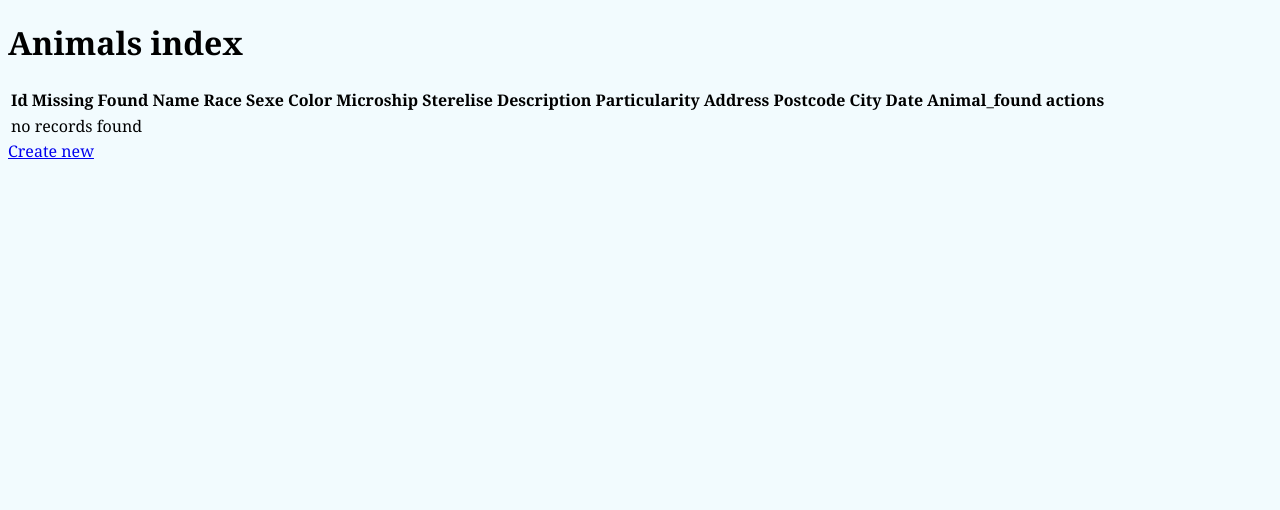
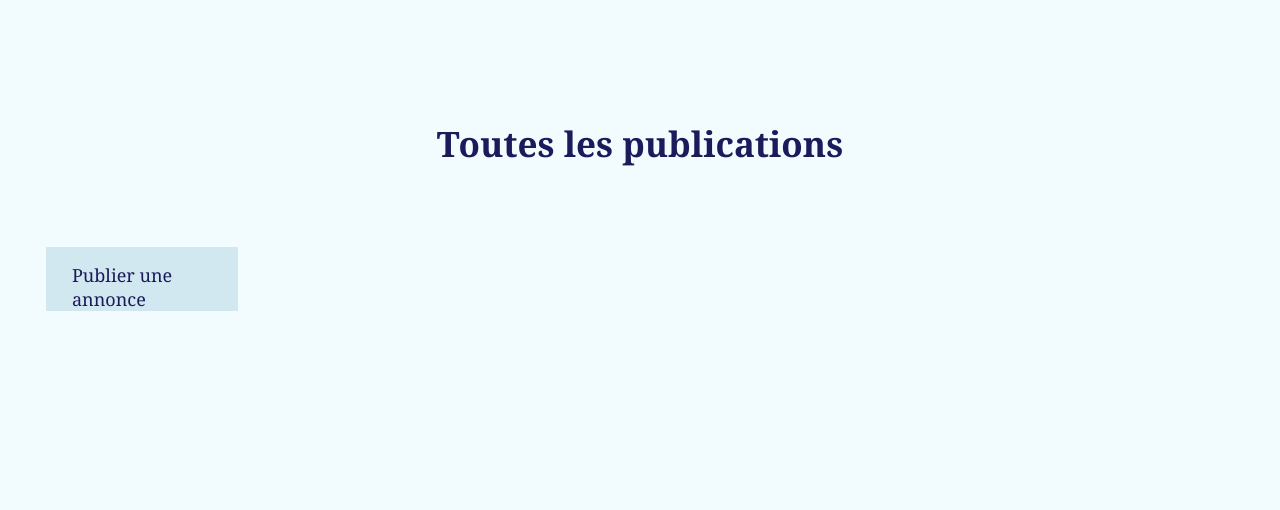
Before and after one commit to daisymorin/sos_petlost, a Symfony app: template templates/admin/animals/index.html.twig in a window 1280 px wide. Shown: the top 510 px of the page. Before the commit the page ends 159 px from the top, so only its background shows below. Run offline with Twig, Linux system fonts and the light colour scheme; the template is opened without the code that fills it, so the values that code supplies are empty; some libraries are stand-ins or nearby versions.

Commit message:
modif fichier register.twig, fichier admin index

```diff
--- a/public/css/style.css
+++ b/public/css/style.css
@@ -55,23 +55,20 @@ nav a:hover, .show a:hover,  .btn-retour a:hover, .btn-new a:hover, .btn-list a:
 h2{
   text-align: center;
   color: #1b1b5b;
-  margin-top: 12vh;
+  margin-top: 15vh;
   font-size: 35px;
 }
 .container{
     display: flex;
     height: 100vh;
-    margin-top: 8vh;
-    margin-left: 2vw;
-    margin-right: 3vw;
+    margin: 8vh 3vw 0 2vw;
 }
 
 .animals{
   width: 22vw;
   height: 55vh;
   background-color: #D2E8F1;
-  margin-right: 2vw;
-  margin-top: 5vh;
+  margin: 5vh 2vw 0 0;
 }
 
 .imgAnimal{
@@ -125,10 +131,8 @@ h2{
   color: #1b1b5b;
   width: 13vw;
   height: 6vh;
-  padding-top: 2vh;
-  padding-left: 2vw;
-  margin-left: 3vw;
-  margin-top: 10vh;
+  padding: 2vh 0 0 2vw;
+  margin: 10vh 0 0 3vw;
 }
 
 .btn-new a {
--- a/src/Controller/AnimalsController.php
+++ b/src/Controller/AnimalsController.php
@@ -21,8 +21,9 @@ class AnimalsController extends AbstractController
      */
     public function index(AnimalsRepository $animalsRepository): Response
     {
+        $listAnimals = $animalsRepository->findBy([], ['date' => 'DESC']);
         return $this->render('admin/animals/index.html.twig', [
-            'animals' => $animalsRepository->findAll(),
+            'animals' => $listAnimals,
         ]);
     }
 
--- a/templates/admin/animals/_delete_form.html.twig
+++ b/templates/admin/animals/_delete_form.html.twig
@@ -1,5 +1,5 @@
 <form method="post" action="{{ path('animals_delete', {'id': animal.id}) }}" onsubmit="return confirm('Are you sure you want to delete this item?');">
     <input type="hidden" name="_method" value="DELETE">
     <input type="hidden" name="_token" value="{{ csrf_token('delete' ~ animal.id) }}">
-    <button class="btn">Supprimer</button>
+    <button class="btn-delete">Supprimer</button>
 </form>
--- a/templates/admin/animals/index.html.twig
+++ b/templates/admin/animals/index.html.twig
@@ -3,61 +3,37 @@
 {% block title %}Animals index{% endblock %}
 
 {% block body %}
-    <h1>Animals index</h1>
+    <h2>Toutes les publications</h2>
 
-    <table class="table">
-        <thead>
-            <tr>
-                <th>Id</th>
-                <th>Missing</th>
-                <th>Found</th>
-                <th>Name</th>
-                <th>Race</th>
-                <th>Sexe</th>
-                <th>Color</th>
-                <th>Microship</th>
-                <th>Sterelise</th>
-                <th>Description</th>
-                <th>Particularity</th>
-                <th>Address</th>
-                <th>Postcode</th>
-                <th>City</th>
-                <th>Date</th>
-                <th>Animal_found</th>
-                <th>actions</th>
-            </tr>
-        </thead>
-        <tbody>
-        {% for animal in animals %}
-            <tr>
-                <td>{{ animal.id }}</td>
-                <td>{{ animal.missing ? 'Yes' : 'No' }}</td>
-                <td>{{ animal.found ? 'Yes' : 'No' }}</td>
-                <td>{{ animal.name }}</td>
-                <td>{{ animal.race }}</td>
-                <td>{{ animal.sexe }}</td>
-                <td>{{ animal.color }}</td>
-                <td>{{ animal.microship ? 'Yes' : 'No' }}</td>
-                <td>{{ animal.sterelise ? 'Yes' : 'No' }}</td>
-                <td>{{ animal.description }}</td>
-                <td>{{ animal.particularity }}</td>
-                <td>{{ animal.address }}</td>
-                <td>{{ animal.postcode }}</td>
-                <td>{{ animal.city }}</td>
-                <td>{{ animal.date ? animal.date|date('Y-m-d') : '' }}</td>
-                <td>{{ animal.animalFound ? 'Yes' : 'No' }}</td>
-                <td>
-                    <a href="{{ path('animals_show', {'id': animal.id}) }}">show</a>
-                    <a href="{{ path('animals_edit', {'id': animal.id}) }}">edit</a>
-                </td>
-            </tr>
+    <p class="btn-new"><a href="{{ path('animals_new') }}">Publier une annonce</a></p>
+
+     <div class="container">
+
+    {% for animal in animals %}
+
+    <div class="animals">
+
+        {% if animal.missing %}
+            <p class="info">{{ animal.missing ? 'Disparus' : '' }} : {{ animal.name }}</p>
         {% else %}
-            <tr>
-                <td colspan="17">no records found</td>
-            </tr>
-        {% endfor %}
-        </tbody>
-    </table>
+             <p class="info">{{ animal.found ? 'Trouvé' : '' }} : {{ animal.name }}</p>
+        {% endif %}
 
-    <a href="{{ path('animals_new') }}">Create new</a>
+        <p class="info-img"><img class="imgAnimal" src="{{ vich_uploader_asset(animal.image, 'file') }}" alt="{{ animal.name }}" /></p>
+        <p class="info">{{ animal.city }} ({{ animal.postcode }})</p>
+
+        <div class="date-annonce">
+
+            <p class="date">{{ animal.date ? animal.date|date('d/m/Y') : '' }}</p>
+            <p class="date"><a href="{{ path('animals_show', {'id': animal.id}) }}">Voir</a></p>
+            <p class="date"><a href="{{ path('animals_edit', {'id': animal.id}) }}">Modifier</a></p>
+              {{ include('admin/animals/_delete_form.html.twig') }}</p>
+        </div>
+
+    </div>
+
+    {% endfor %}
+
+</div>
+
 {% endblock %}
--- a/templates/front/default/animaux-perdus.html.twig
+++ b/templates/front/default/animaux-perdus.html.twig
@@ -19,7 +19,7 @@
         <div class="date-annonce">
 
             <p class="date">{{ animal.date ? animal.date|date('d/m/Y') : '' }}</p>
-            <p class="show"><a href="{{ path('showPerdu', {'id': animal.id}) }}">Voir</a>
+            <p class="date"><a href="{{ path('showPerdu', {'id': animal.id}) }}">Voir</a>
         </div>
 
     </div>
--- a/templates/front/default/animaux-trouves.html.twig
+++ b/templates/front/default/animaux-trouves.html.twig
@@ -17,7 +17,7 @@
         <div class="date-annonce">
 
             <p class="date">{{ animal.date ? animal.date|date('d/m/Y') : '' }}</p>
-            <p class="show" ><a href="{{ path('showTrouve', {'id': animal.id}) }}">Voir</a>
+            <p class="date" ><a href="{{ path('showTrouve', {'id': animal.id}) }}">Voir</a>
         </div>
 
     </div>
--- a/templates/user/annonce/annonce-user.html.twig
+++ b/templates/user/annonce/annonce-user.html.twig
@@ -26,8 +26,8 @@
         <div class="date-annonce">
 
             <p class="date">{{ animal.date ? animal.date|date('d/m/Y') : '' }}</p>
-            <p class="show"><a href="{{ path('show-annonce', {'id': animal.id}) }}">Voir</a></p>
-            <p class="show"><a href="{{ path('edit-annonce', {'id': animal.id}) }}">Modifier</a></p>
+            <p class="date"><a href="{{ path('show-annonce', {'id': animal.id}) }}">Voir</a></p>
+            <p class="date"><a href="{{ path('edit-annonce', {'id': animal.id}) }}">Modifier</a></p>
         </div>
 
     </div>
```
Also changed, not shown: other parts of public/css/style.css (+46 -30 lines), src/Form/RegistrationFormType.php (+17 -3 lines), templates/admin/animals/show.html.twig (+65 -72 lines), templates/front/default/home.html.twig (+6 -2 lines), templates/registration/register.html.twig (+22 -3 lines), 3 other files.
